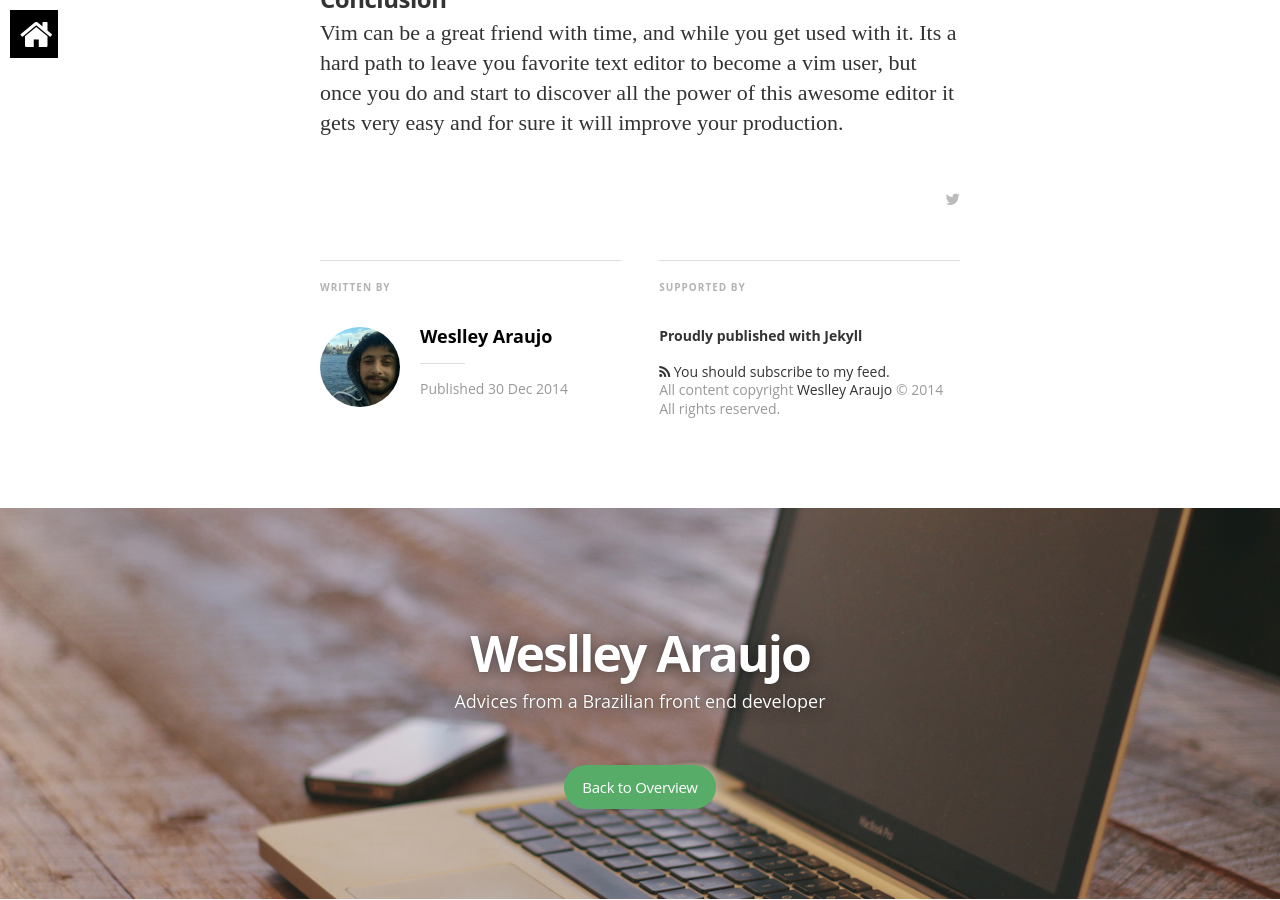
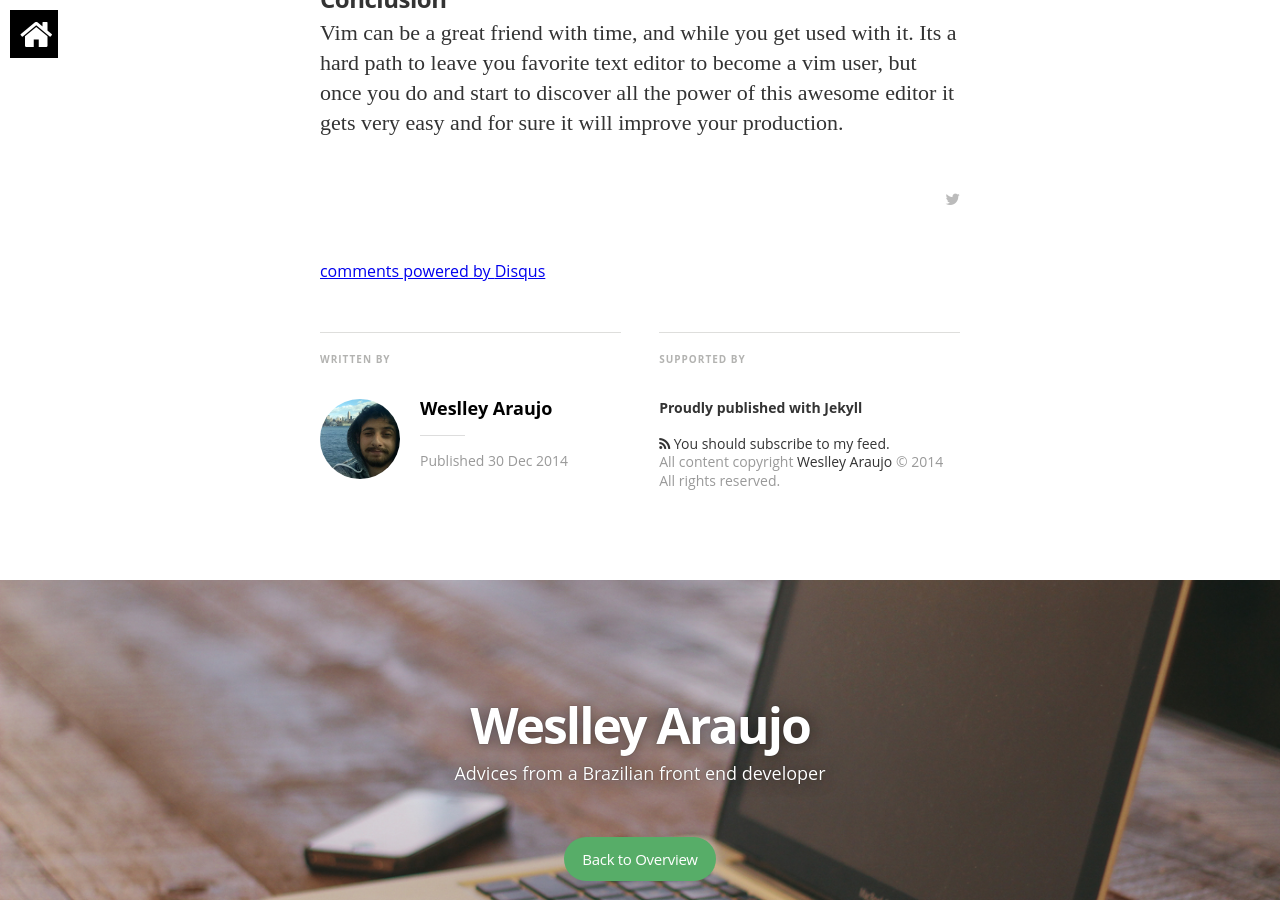
Before and after one commit to weslleyaraujo/weslleyaraujo.github.io, a Jekyll site: the page built from _posts/2014-12-30-dealing-with-multiple-windows-and-files-on-vim.markdown, in a window 1280 px wide and 900 px high, scrolled down 3011 px. Built offline with Jekyll 4.4.1, drawn with Linux system fonts in a browser that asks for light colours; nearby versions of some CDN libraries; some web fonts are replaced; Markdown is read by kramdown in place of the engine named in the settings; comment, search, counter and statistics services are not loaded; part of the change alters nothing that is shown.

Commit message:
Addind disqus

```diff
--- /dev/null
+++ b/_includes/comments.html
@@ -0,0 +1,17 @@
+{% if page.comments %}
+  <!-- Add Disqus comments. -->
+  <div id="disqus_thread"></div>
+  <script type="text/javascript">
+      /* * * CONFIGURATION VARIABLES: EDIT BEFORE PASTING INTO YOUR WEBPAGE * * */
+      var disqus_shortname = 'weslleyaraujo'; // required: replace example with your forum shortname
+
+      /* * * DON'T EDIT BELOW THIS LINE * * */
+      (function() {
+          var dsq = document.createElement('script'); dsq.type = 'text/javascript'; dsq.async = true;
+          dsq.src = '//' + disqus_shortname + '.disqus.com/embed.js';
+          (document.getElementsByTagName('head')[0] || document.getElementsByTagName('body')[0]).appendChild(dsq);
+      })();
+  </script>
+  <noscript>Please enable JavaScript to view the <a href="http://disqus.com/?ref_noscript">comments powered by Disqus.</a></noscript>
+  <a href="http://disqus.com" class="dsq-brlink">comments powered by <span class="logo-disqus">Disqus</span></a>
+{% endif %}
--- a/_layouts/default.html
+++ b/_layouts/default.html
@@ -16,7 +16,6 @@
     </div>
 
     <!-- content end -->
-
     {% include footer.html %}
     {% include javascripts.html %}
 
--- a/_layouts/post.html
+++ b/_layouts/post.html
@@ -62,6 +62,7 @@
             {% endfor %}
           </section>
         </footer>
+        {% include comments.html %}
         <div class="bottom-teaser cf">
           <div class="isLeft">
             <h5 class="index-headline featured"><span>Written by</span></h5>
--- a/_posts/2014-12-30-dealing-with-multiple-windows-and-files-on-vim.markdown
+++ b/_posts/2014-12-30-dealing-with-multiple-windows-and-files-on-vim.markdown
@@ -5,6 +5,7 @@ date:   2014-12-30 16:28:25
 categories: vim
 tags: vim
 image: /assets/article_images/2014-12-30-dealing-with-multiple-windows-and-files-on-vim/cat-keyboard.jpg
+comments: true
 ---
 
 
```
Also changed, not shown: Gemfile.lock (added), 1 other file.
